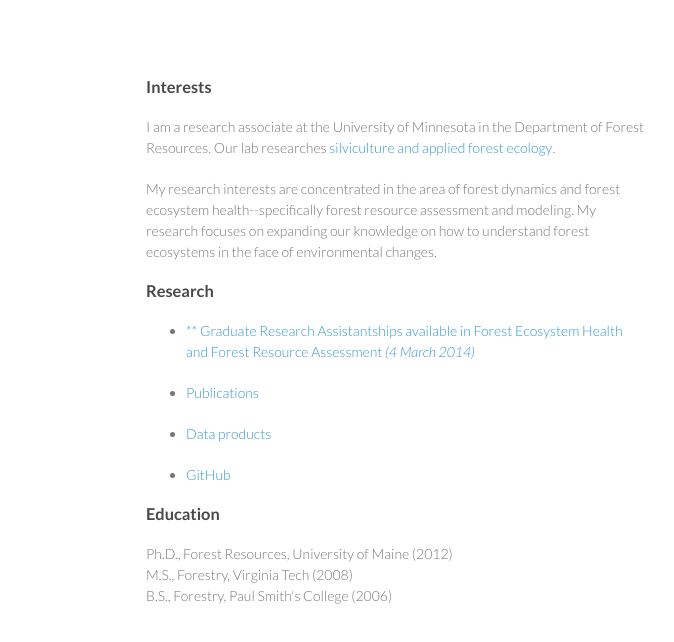
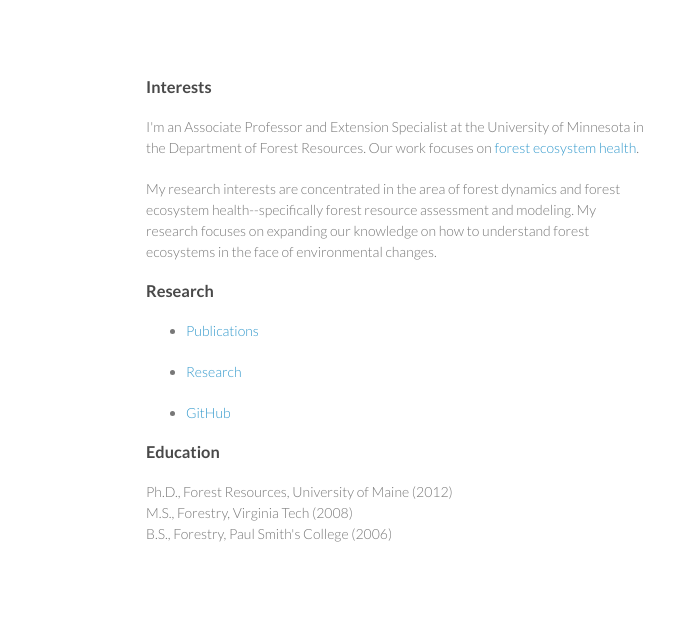
Before and after one commit to mbrussell/matthew, a plain HTML site: page index.html in a window 1280 px wide. Shown: the full height of the page, 424-1098 px from the left. Drawn offline with Linux system fonts and the light colour scheme.

Commit message:
changed links to publications and research

```diff
--- a/index.html
+++ b/index.html
@@ -44,7 +44,7 @@
 <h3>
 <a name="interests" class="anchor" href="#interests"><span class="octicon octicon-link"></span></a>Interests</h3>
 
-<p>I am a research associate at the University of Minnesota in the Department of Forest Resources. Our lab researches <a href="http://silviculture.forestry.umn.edu/index.htm">silviculture and applied forest ecology</a>.</p>
+<p>I'm an Associate Professor and Extension Specialist at the University of Minnesota in the Department of Forest Resources. Our work focuses on <a href="http://health.forestry.umn.edu/">forest ecosystem health</a>.</p>
 
 <p>My research interests are concentrated in the area of forest dynamics and forest ecosystem health--specifically forest resource assessment and modeling. My research focuses on expanding our knowledge on how to understand forest ecosystems in the face of environmental changes.</p>
 
@@ -52,9 +52,8 @@
 <a name="research" class="anchor" href="#research"><span class="octicon octicon-link"></span></a>Research</h3>
 <div class="menu">
 <ul>
-<li><p><a href="https://github.com/mbrussell/positions/blob/master/gradposition.md">** Graduate Research Assistantships available in Forest Ecosystem Health and Forest Resource Assessment <i>(4 March 2014)</i></a></p></li>
-<li><p><a href="http://mbrussell.github.io/matthew/pubs.html">Publications</a></p></li>
-<li><p><a href="http://mbrussell.github.io/matthew/products.html">Data products</a></p></li>
+<li><p><a href="http://health.forestry.umn.edu/publications">Publications</a></p></li>
+<li><p><a href="http://health.forestry.umn.edu/research">Research</a></p></li>
 <li><p><a href="https://github.com/mbrussell">GitHub</a></p></li>
 </ul></div><h3>
 <a name="education" class="anchor" href="#education"><span class="octicon octicon-link"></span></a>Education</h3>
```
